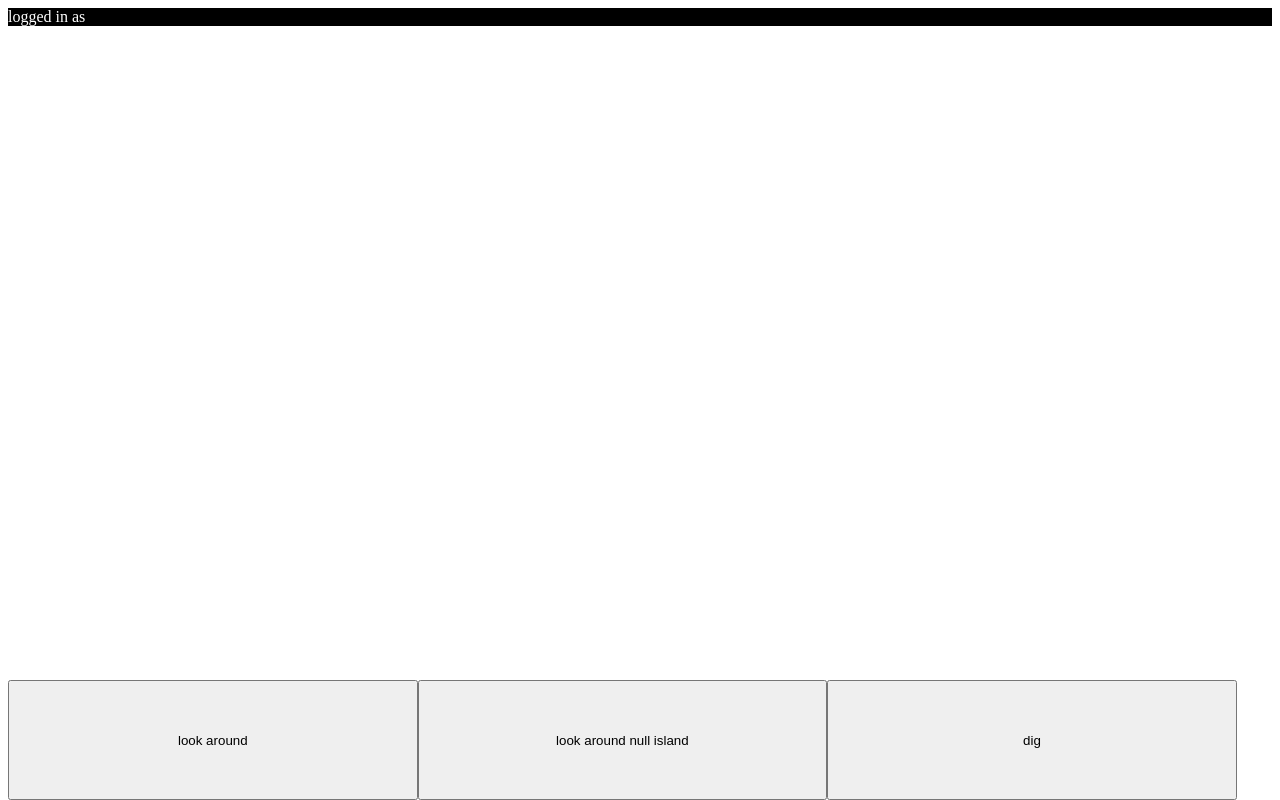
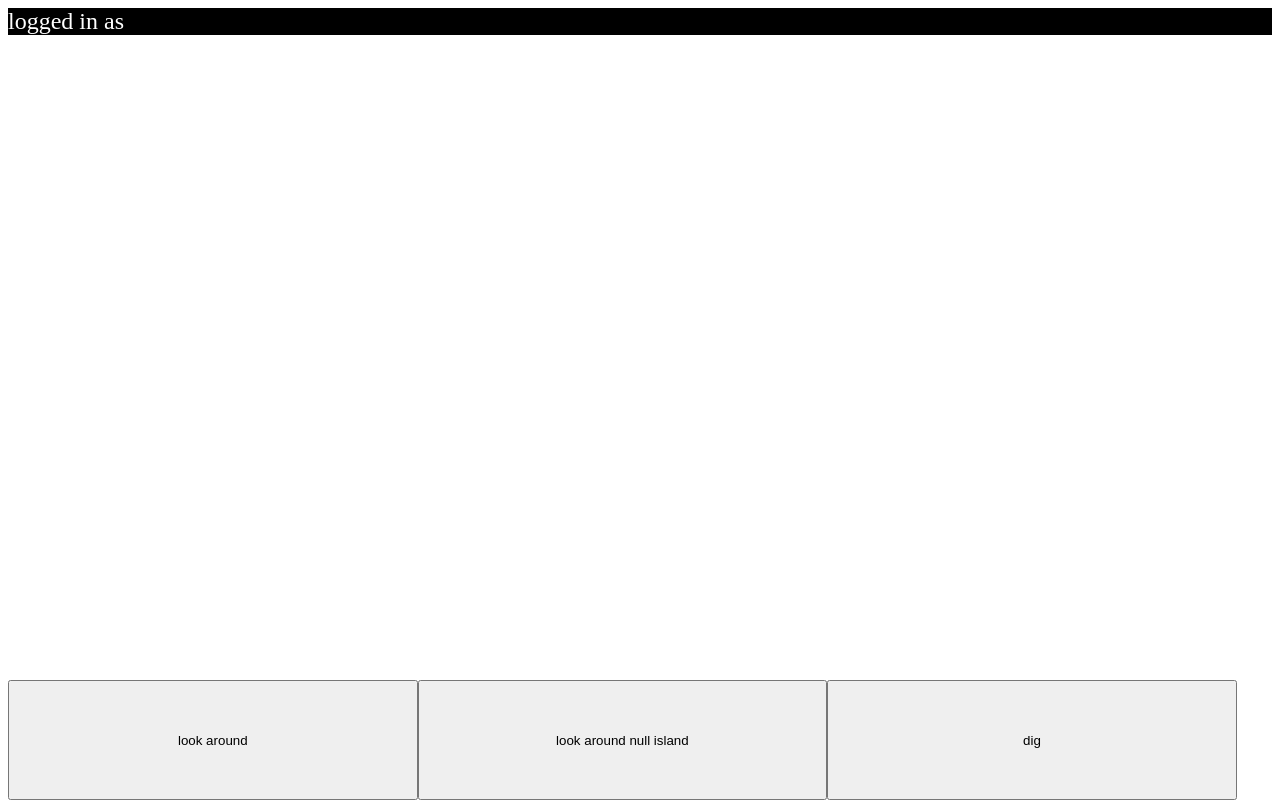
Before and after one commit to voidcase/gork, a Flask app: template templates/game.html in a window 1280 px wide. Run offline with Flask 2, Linux system fonts and the light colour scheme; the template is opened without the code that fills it, so the values that code supplies are empty; some libraries are stand-ins or nearby versions.

Commit message:
bigger text

```diff
--- a/static/style.css
+++ b/static/style.css
@@ -1,3 +1,7 @@
+body {
+	font-size: 150%;
+}
+
 .topbar {
 	background-color: #000;
 	color: #fff;
```
